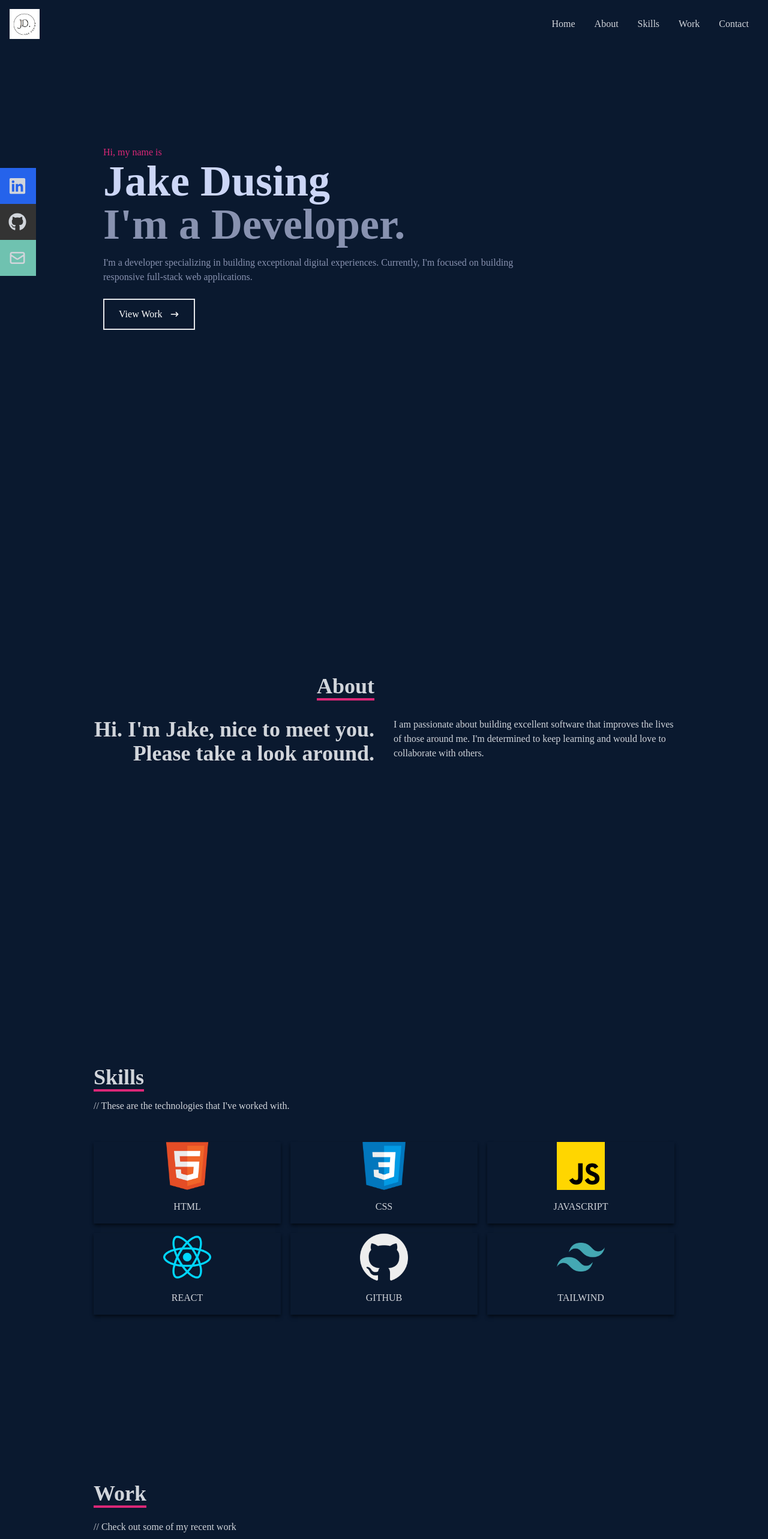
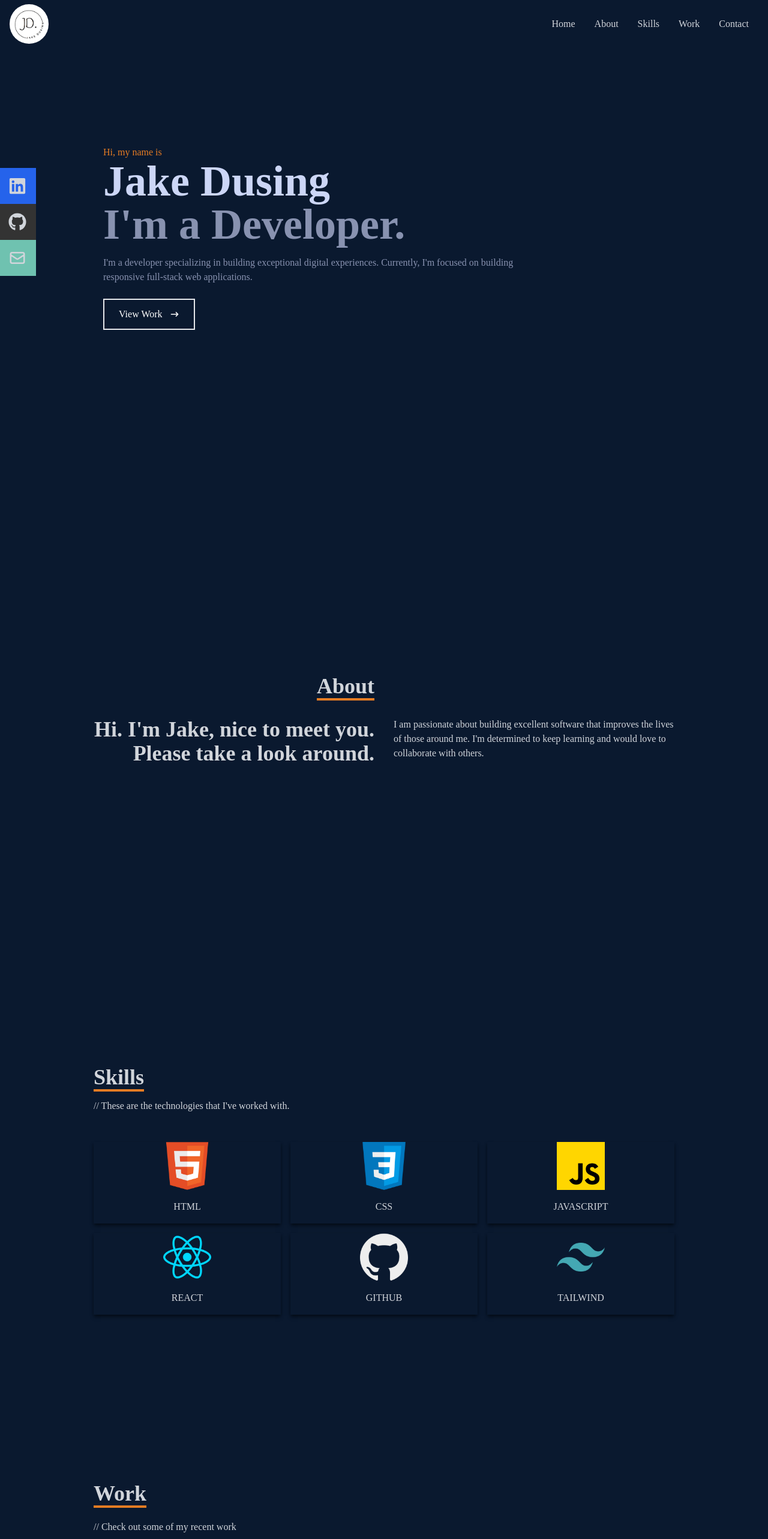
Before and after one commit to jakedusing/react-portfolio, a React (Create React App) app: page / in a window 1280 px wide. Shown: the top 2566 px of the page at 60% size. Built offline with nearby package versions, Linux system fonts and the light colour scheme.

Commit message:
add style changes

```diff
--- a/src/components/About.jsx
+++ b/src/components/About.jsx
@@ -6,7 +6,7 @@ const About = () => {
       <div className="flex flex-col justify-center items-center w-full h-full">
         <div className="max-w-[1000px] w-full grid grid-cols-2 gap-8">
           <div className="sm:text-right pb-8 pl-4">
-            <p className="text-4xl font-bold inline border-b-4 border-pink-600">
+            <p className="text-4xl font-bold inline border-b-4 border-[#E57C23]">
               About
             </p>
           </div>
--- a/src/components/Contact.jsx
+++ b/src/components/Contact.jsx
@@ -12,11 +12,11 @@ const Contact = () => {
         className="flex flex-col max-w-[600px] w-full"
       >
         <div className="pb-8">
-          <p className="text-4xl font-bold inline border-b-4 border-pink-600 text-gray-300">
+          <p className="text-4xl font-bold inline border-b-4 border-[#E57C23] text-gray-300">
             Contact
           </p>
           <p className="text-gray-300 py-4">
-            // Submit the form below or send me an email - myemail@gmail.com
+            // Submit the form below or send me an email - dusingjake@gmail.com
           </p>
         </div>
         <input
@@ -37,7 +37,7 @@ const Contact = () => {
           rows="10"
           placeholder="Message"
         ></textarea>
-        <button className="text-white border-2 hover:bg-pink-600 hover:border-pink-600 px-4 py-3 my-8 mx-auto flex items-center">
+        <button className="text-white border-2 hover:bg-[#E57C23] hover:border-[#E57C23] px-4 py-3 my-8 mx-auto flex items-center">
           Let's Collaborate
         </button>
       </form>
--- a/src/components/Home.jsx
+++ b/src/components/Home.jsx
@@ -7,7 +7,7 @@ const Home = () => {
     <div name="home" className="w-full h-screen bg-[#0a192f]">
       {/* Container */}
       <div className="max-w-[1000px] mx-auto px-8 flex flex-col justify-center h-full">
-        <p className="text-pink-600">Hi, my name is</p>
+        <p className="text-[#E57C23]">Hi, my name is</p>
         <h1 className="text-4xl sm:text-7xl font-bold text-[#ccd6f6]">
           Jake Dusing
         </h1>
@@ -21,7 +21,7 @@ const Home = () => {
         </p>
         <div>
           <Link to="work" smooth={true} duration={500}>
-            <button className="text-white group border-2 px-6 py-3 my-2 flex items-center hover:bg-pink-600 hover:border-pink-600">
+            <button className="text-white group border-2 px-6 py-3 my-2 flex items-center hover:bg-[#E57C23] hover:border-[#E57C23]">
               View Work
               <span className="group-hover:rotate-90 duration-300">
                 <HiArrowNarrowRight className="ml-3" />
--- a/src/components/Navbar.jsx
+++ b/src/components/Navbar.jsx
@@ -1,7 +1,6 @@
 import React, { useState } from "react";
 import { FaBars, FaTimes, FaGithub, FaLinkedin } from "react-icons/fa";
 import { HiOutlineMail } from "react-icons/hi";
-import { BsFillPersonLinesFill } from "react-icons/bs";
 import Logo from "../assets/logo.png";
 import { Link } from "react-scroll";
 
@@ -12,7 +11,11 @@ const Navbar = () => {
   return (
     <div className="fixed w-full h-[80px] flex justify-between items-center px-4 bg-[#0a192f] text-gray-300">
       <div>
-        <img src={Logo} alt="Logo Image" style={{ width: "50px" }} />
+        <img
+          src={Logo}
+          alt="Logo"
+          style={{ width: "65px", borderRadius: "100%" }}
+        />
       </div>
       {/* menu */}
 
--- a/src/components/Skills.jsx
+++ b/src/components/Skills.jsx
@@ -12,7 +12,7 @@ const Skills = () => {
       {/* Container */}
       <div className="max-w-[1000px] mx-auto p-4 flex flex-col justify-center w-full h-full">
         <div>
-          <p className="text-4xl font-bold inline border-b-4 border-pink-600">
+          <p className="text-4xl font-bold inline border-b-4 border-[#E57C23]">
             Skills
           </p>
           <p className="py-4">
--- a/src/components/Work.jsx
+++ b/src/components/Work.jsx
@@ -9,7 +9,7 @@ const Work = () => {
     <div name="work" className="w-full md:h-screen text-gray-300 bg-[#0a192f]">
       <div className="max-w-[1000px] mx-auto p-4 flex flex-col justify-center w-full h-full">
         <div className="pb-8">
-          <p className="text-4xl font-bold inline border-b-4 border-pink-600">
+          <p className="text-4xl font-bold inline border-b-4 border-[#E57C23]">
             Work
           </p>
           <p className="py-6">// Check out some of my recent work</p>
```
